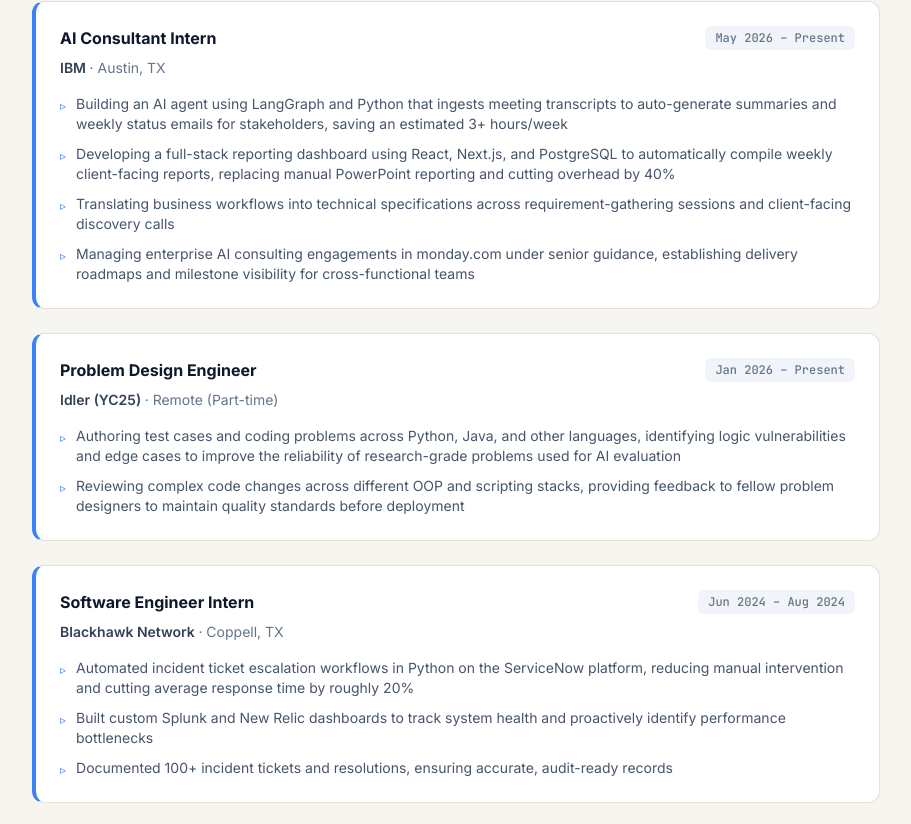
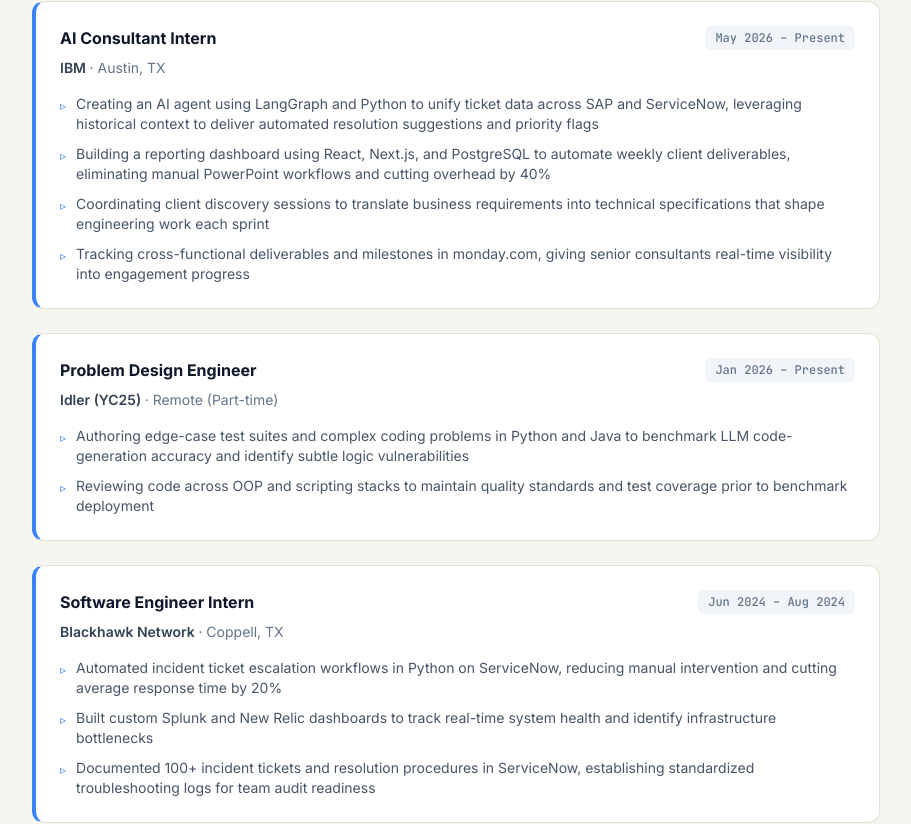
Before and after one commit to hoganngu756/hoganngu756.github.io, a React (Vite) app: page / in a window 1280 px wide. Shown: the part 799-1623 px from the top of the page, without its empty margins (184-1095 px from the left). Built offline with nearby package versions, Linux system fonts and the light colour scheme; the HTML template or start-up script is replaced by a standard one.

Commit message:
updated resume info

```diff
--- a/src/data/content.js
+++ b/src/data/content.js
@@ -28,10 +28,10 @@
     location: 'Austin, TX',
     period: 'May 2026 – Present',
     bullets: [
-      'Building an AI agent using LangGraph and Python that ingests meeting transcripts to auto-generate summaries and weekly status emails for stakeholders, saving an estimated 3+ hours/week',
-      'Developing a full-stack reporting dashboard using React, Next.js, and PostgreSQL to automatically compile weekly client-facing reports, replacing manual PowerPoint reporting and cutting overhead by 40%',
-      'Translating business workflows into technical specifications across requirement-gathering sessions and client-facing discovery calls',
-      'Managing enterprise AI consulting engagements in monday.com under senior guidance, establishing delivery roadmaps and milestone visibility for cross-functional teams',
+      'Creating an AI agent using LangGraph and Python to unify ticket data across SAP and ServiceNow, leveraging historical context to deliver automated resolution suggestions and priority flags',
+      'Building a reporting dashboard using React, Next.js, and PostgreSQL to automate weekly client deliverables, eliminating manual PowerPoint workflows and cutting overhead by 40%',
+      'Coordinating client discovery sessions to translate business requirements into technical specifications that shape engineering work each sprint',
+      'Tracking cross-functional deliverables and milestones in monday.com, giving senior consultants real-time visibility into engagement progress',
     ],
   },
   {
@@ -40,8 +40,8 @@
     location: 'Remote (Part-time)',
     period: 'Jan 2026 – Present',
     bullets: [
-      'Authoring test cases and coding problems across Python, Java, and other languages, identifying logic vulnerabilities and edge cases to improve the reliability of research-grade problems used for AI evaluation',
-      'Reviewing complex code changes across different OOP and scripting stacks, providing feedback to fellow problem designers to maintain quality standards before deployment',
+      'Authoring edge-case test suites and complex coding problems in Python and Java to benchmark LLM code-generation accuracy and identify subtle logic vulnerabilities',
+      'Reviewing code across OOP and scripting stacks to maintain quality standards and test coverage prior to benchmark deployment',
     ],
   },
   {
@@ -50,9 +50,9 @@
     location: 'Coppell, TX',
     period: 'Jun 2024 – Aug 2024',
     bullets: [
-      'Automated incident ticket escalation workflows in Python on the ServiceNow platform, reducing manual intervention and cutting average response time by roughly 20%',
-      'Built custom Splunk and New Relic dashboards to track system health and proactively identify performance bottlenecks',
-      'Documented 100+ incident tickets and resolutions, ensuring accurate, audit-ready records',
+      'Automated incident ticket escalation workflows in Python on ServiceNow, reducing manual intervention and cutting average response time by 20%',
+      'Built custom Splunk and New Relic dashboards to track real-time system health and identify infrastructure bottlenecks',
+      'Documented 100+ incident tickets and resolution procedures in ServiceNow, establishing standardized troubleshooting logs for team audit readiness',
     ],
   },
 ];
@@ -97,8 +97,8 @@
       'Architected a dual-layer security engine using regex heuristics and the Gemini LLM API to detect hidden prompt injections and jailbreaks across PDF text and embedded images.',
     bullets: [
       'Architected a dual-layer security engine using regex heuristics and the Gemini LLM API to detect hidden prompt injections and jailbreaks across PDF text and embedded images',
+      'Developed a full-stack application for uploading documents, triggering scans, and surfacing flagged results in real time',
       'Hardened the architecture against denial-of-service (DoS) attacks by implementing strict file-type validation and upload payload limits',
-      'Combined deterministic heuristic filtering with async Gemini prompt auditing to flag malicious injection vectors in user-uploaded files',
     ],
     tech: ['Java', 'React', 'Spring Boot', 'Gemini API', 'SQLite'],
     github: 'https://github.com/hoganngu756/pdf-prompt-scanner',
@@ -109,10 +109,10 @@
     title: 'Kubernetes Resource and Cost Monitor',
     category: 'Cloud & DevOps',
     description:
-      'Automated pipeline querying container metrics from Prometheus, mapping them against pricing models to flag over-provisioned workloads and surfacing an estimated 18% in cost savings.',
+      'Automated pipeline querying container metrics from Prometheus, mapping them against pricing models to flag over-provisioned workloads and surfacing an estimated 20% in cost savings.',
     bullets: [
       'Developed an automated pipeline that queries container resource metrics from Prometheus and maps them against pricing models to flag over-provisioned Kubernetes workloads',
-      'Designed an interactive interface translating cluster resource deltas into efficiency reports, surfacing an estimated 18% in potential cost savings',
+      'Designed an interactive interface translating cluster resource deltas into efficiency reports, surfacing an estimated 20% in potential cost savings',
       'Integrated Prometheus metric collection with custom cost estimation formulas based on cloud instance pricing models',
     ],
     tech: ['Python', 'Kubernetes', 'Prometheus', 'OpenCost', 'Docker'],
@@ -143,6 +143,7 @@
       'Git',
       'Splunk',
       'New Relic',
+      'Github Actions',
     ],
   },
 ];
```
Also changed, not shown: 2 other files (tests, documents, lock files or other folders).
